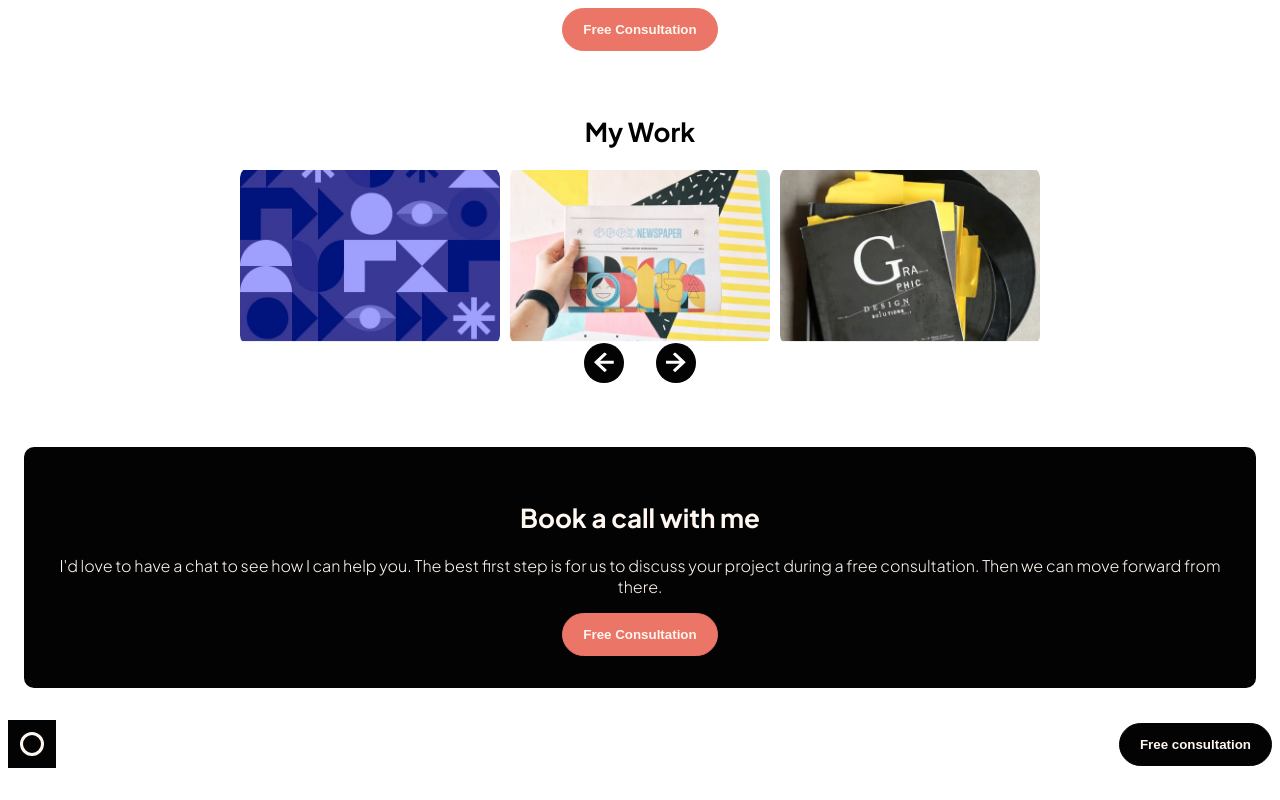
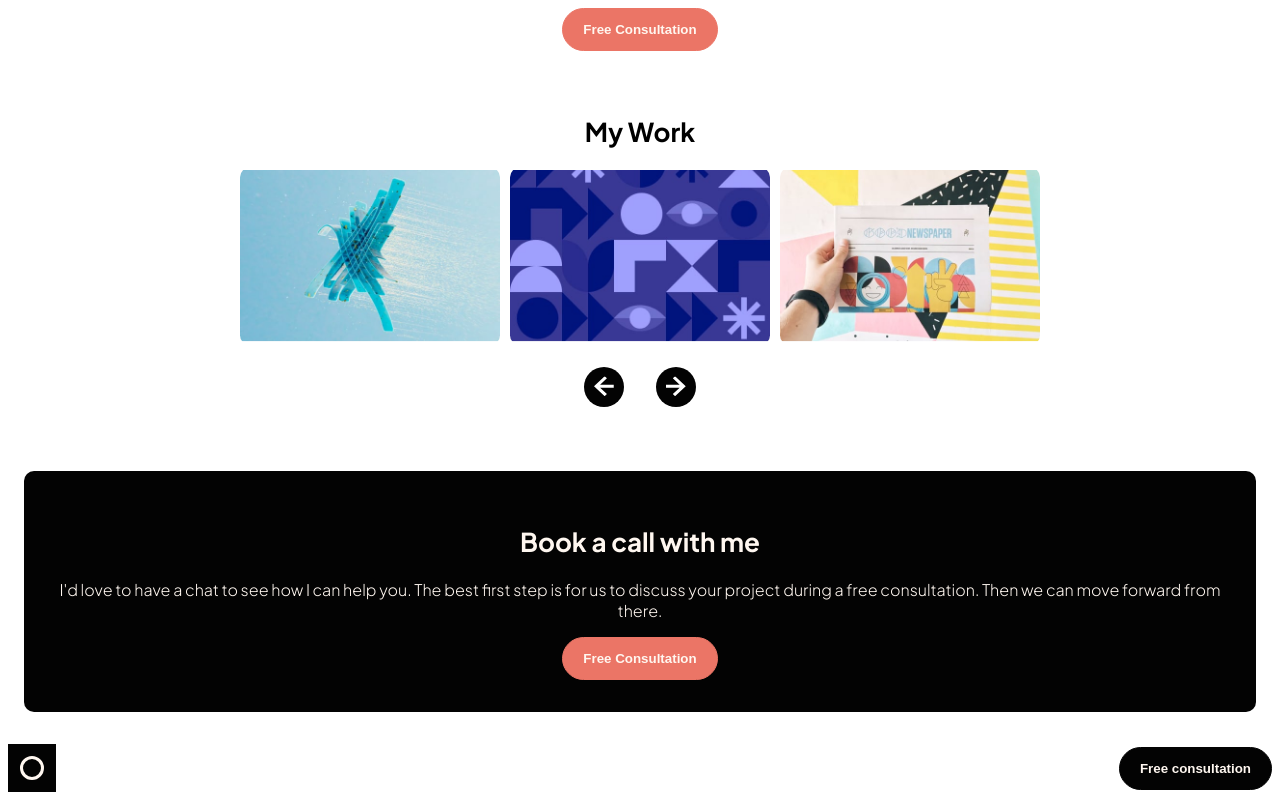
Before and after one commit to Lfrancos/fm-sp-portafolio, a Next.js app: page / in a window 1280 px wide. Shown: the part 2181-2981 px from the top of the page. Before the commit the page ends 2957 px from the top, so only its background shows below. Built offline with nearby package versions, Linux system fonts and the light colour scheme.

Commit message:
gallery now working as expected. Still, I think the logic can be improved

```diff
--- a/src/components/ui/Gallery.module.scss
+++ b/src/components/ui/Gallery.module.scss
@@ -7,6 +7,7 @@
         position: relative;
         width: 100%;
         min-height: 173px;
+        margin-bottom: 1.5rem;
     }
 }
 .arrows {
--- a/src/components/ui/Gallery.tsx
+++ b/src/components/ui/Gallery.tsx
@@ -11,7 +11,7 @@ const gallery = [
 ];
 export const Gallery = () => {
 
-    const [ currentImage , setCurrentImage] = useState(2);
+    const [ currentImage , setCurrentImage] = useState(1);
 
     const handleClickRight = () => {
         if (currentImage === gallery.length - 1) {
@@ -27,6 +27,8 @@ export const Gallery = () => {
             setCurrentImage(currentImage - 1);
         }
     }
+    const before =  currentImage === 0 ?  4 :  currentImage - 1;
+    const after =  currentImage === 4 ?  1 :  currentImage + 1;
 
   return (
     <div className={styles.gallery}>
@@ -36,7 +38,7 @@ export const Gallery = () => {
         <div className={styles.images}>
           <div className={styles.image}>
             <Image
-              src={`/assets/${gallery[currentImage - 1]}`}
+              src={`/assets/${gallery[before]}`}
               width={300}
               height={200}
               alt="im"
@@ -52,7 +54,7 @@ export const Gallery = () => {
           </div>
           <div className={styles.image}>
             <Image
-              src={`/assets/${gallery[currentImage + 1]}`}
+              src={`/assets/${gallery[after]}`}
               width={300}
               height={200}
               alt="im"
```
